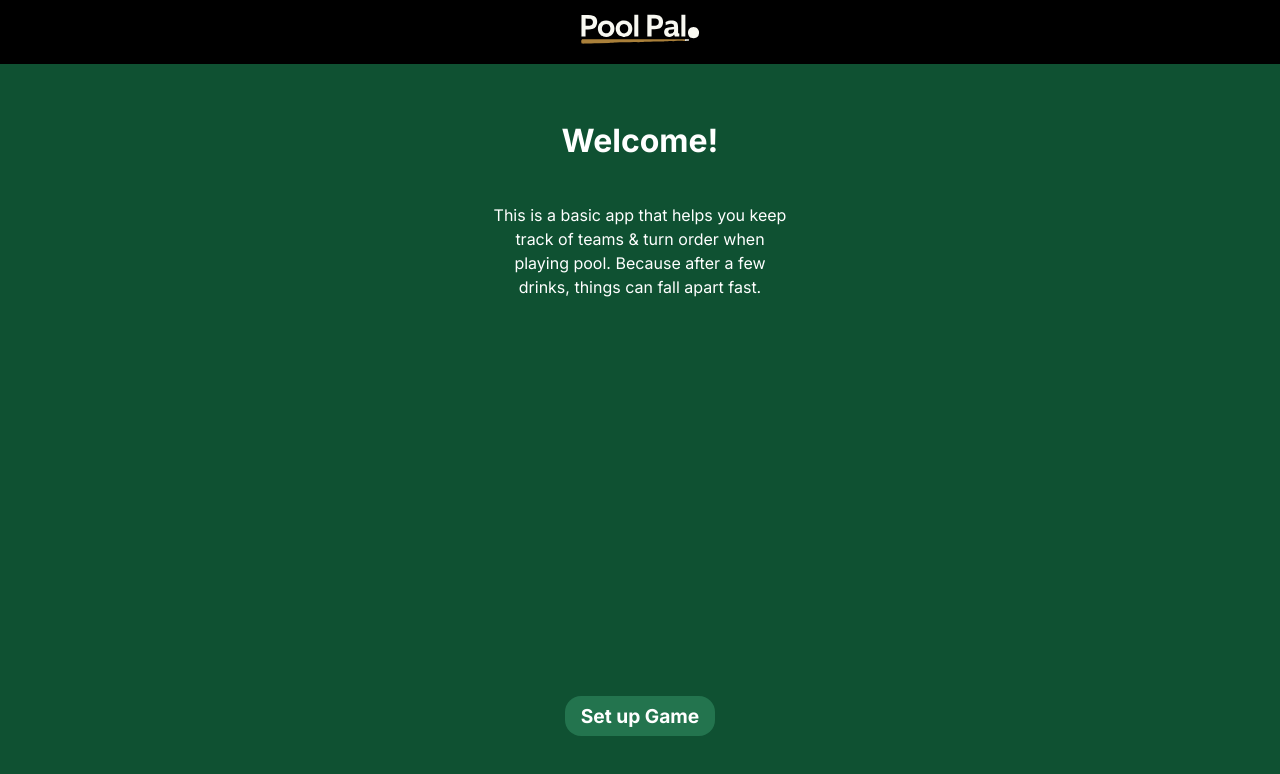
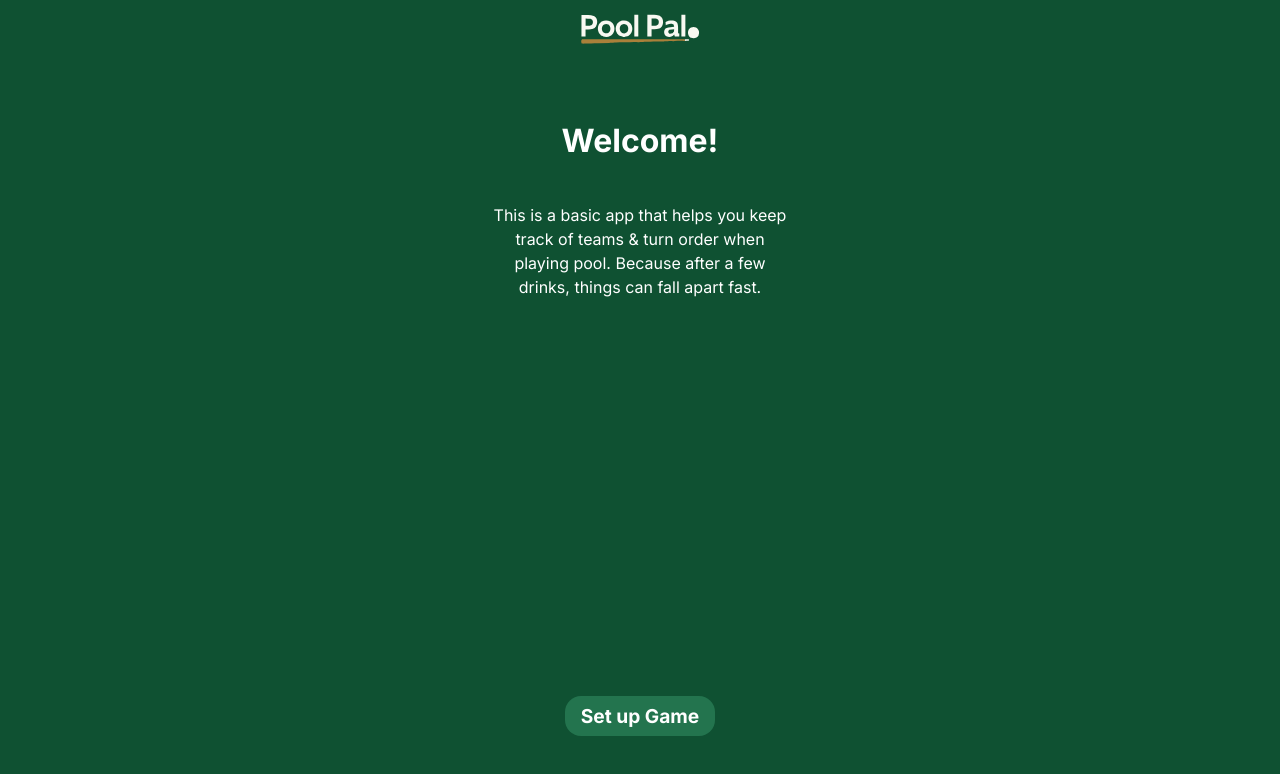
Before and after one commit to JoshSilveous/pool-pal-pwa, a React (Vite) app: page / in a window 1280 px wide. Shown: the top 774 px of the page. Built offline with nearby package versions, Linux system fonts and the light colour scheme.

Commit message:
updated styles

```diff
--- a/src/index.scss
+++ b/src/index.scss
@@ -1,7 +1,7 @@
 body {
 	--background-color: #0f5132;
 	--btn-color: #23744e;
-	--topbar-color: black;
+	--topbar-color: #0f5132;
 	--card-color: #144d43;
 	--card-color-lgt: #1e6759;
 	--gold-accent: #ffd700;
--- a/vite.config.ts
+++ b/vite.config.ts
@@ -17,7 +17,7 @@ export default defineConfig({
 				scope: '/',
 				display: 'standalone',
 				background_color: '#ffffff',
-				theme_color: '#0d9488',
+				theme_color: '#0f5132',
 				icons: [
 					{ src: '/pwa-192x192.png', sizes: '192x192', type: 'image/png' },
 					{ src: '/pwa-512x512.png', sizes: '512x512', type: 'image/png' },
```
